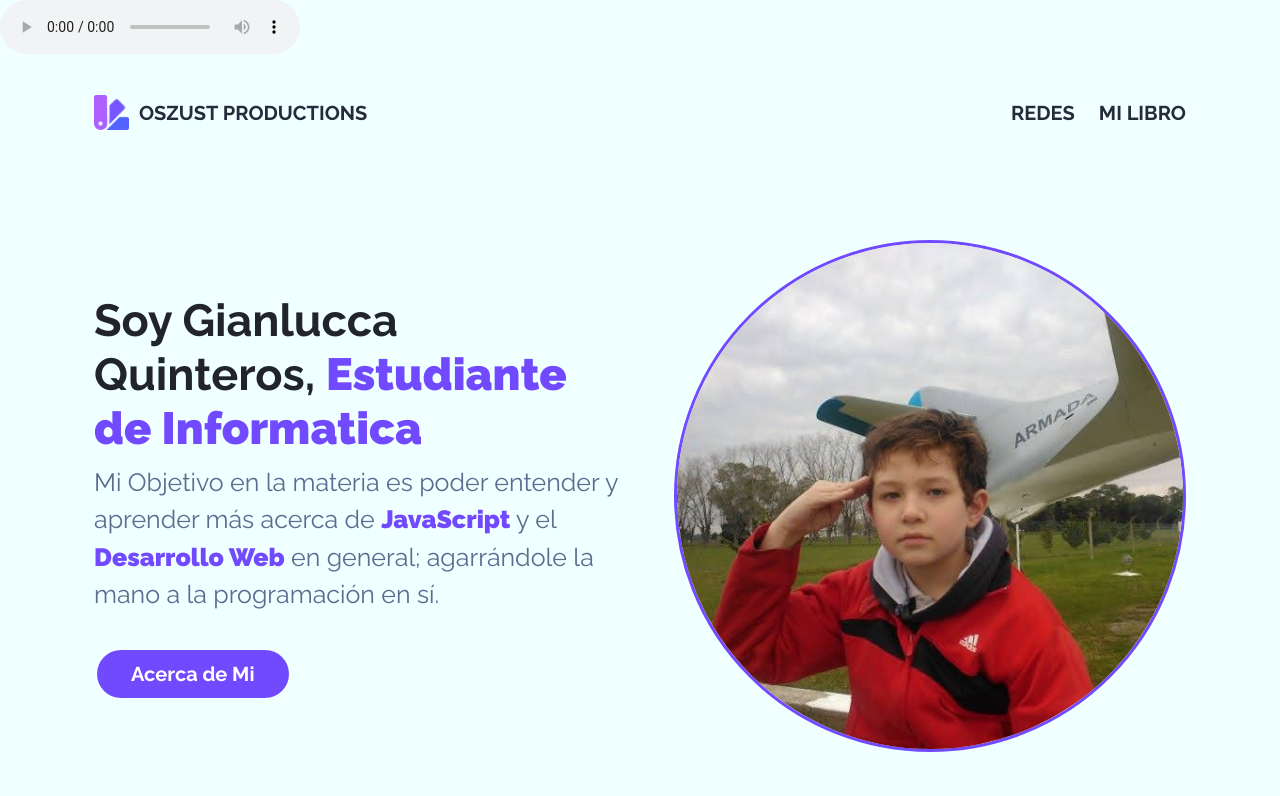
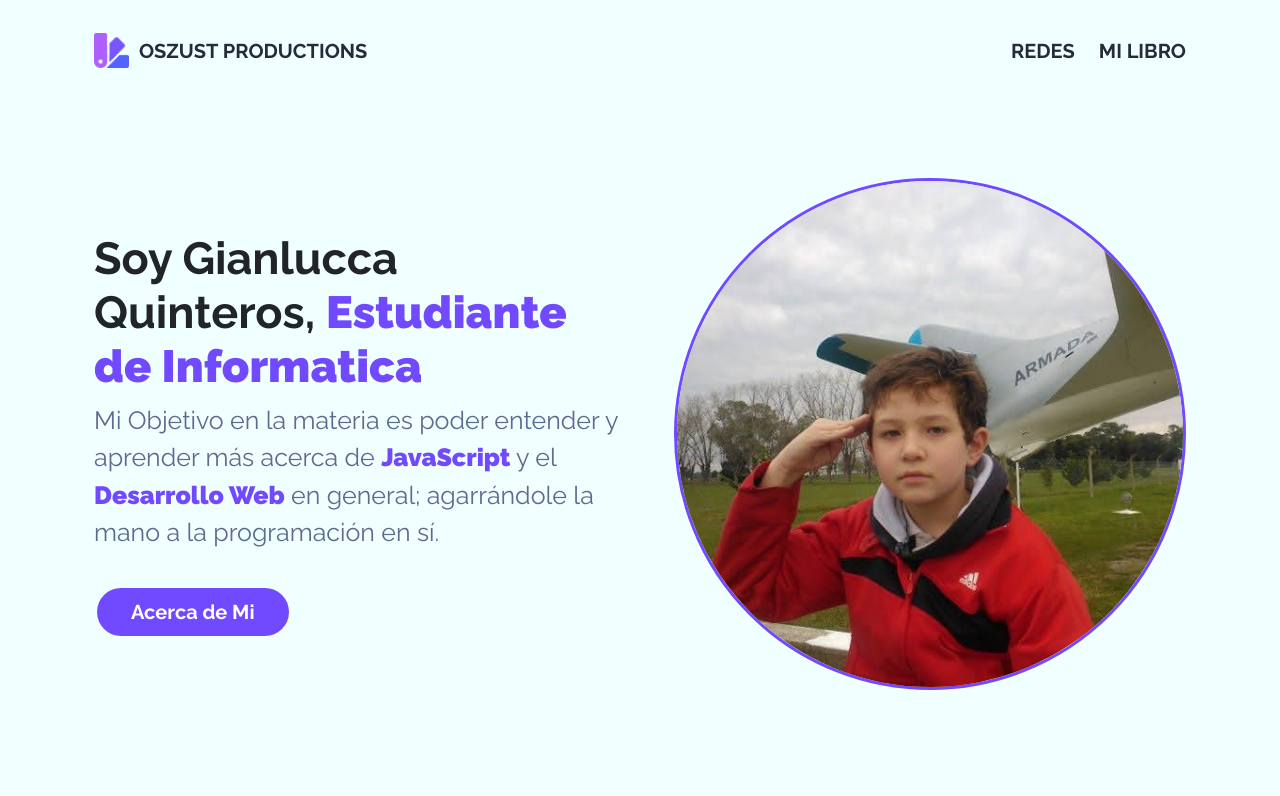
Before and after one commit to M0nsterBull/portfolio, a plain HTML site: page index.html in a window 1280 px wide. Shown: the top 796 px of the page. Drawn offline with Linux system fonts and the light colour scheme.

Commit message:
Update index.html

```diff
--- a/index.html
+++ b/index.html
@@ -15,7 +15,7 @@
     <title>Portfolio Gianlucca</title>
 </head>
 <body>
-    <audio src="./music/Cozy-Fireplace.mp3" type="audio/MP3" id="myAudio" loop autoplay controls preload></audio>
+    <audio src="./music/Cozy-Fireplace.mp3" id="myAudio" loop autoplay></audio>
     <div class="container">
         <div class="row header">
             <div class="col-4">
```
